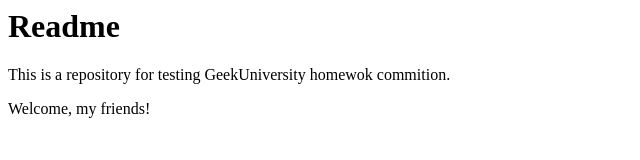
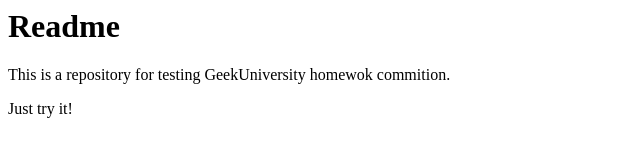
Before and after one commit to gaochenping/testGeekCommit, a plain HTML site: page index.html in a window 1280 px wide. Shown: the whole page, without its empty margins (0-640 px from the left). Drawn offline with Linux system fonts and the light colour scheme.

Commit message:
try ssh commit again.

```diff
--- a/index.html
+++ b/index.html
@@ -5,6 +5,6 @@
 <body>
 	<h1>Readme</h1>
 	<p>This is a repository for testing GeekUniversity homewok commition.</p>
-	<p>Welcome, my friends!</p>
+	<p>Just try it! </p>
 </body>
 </html>
```
